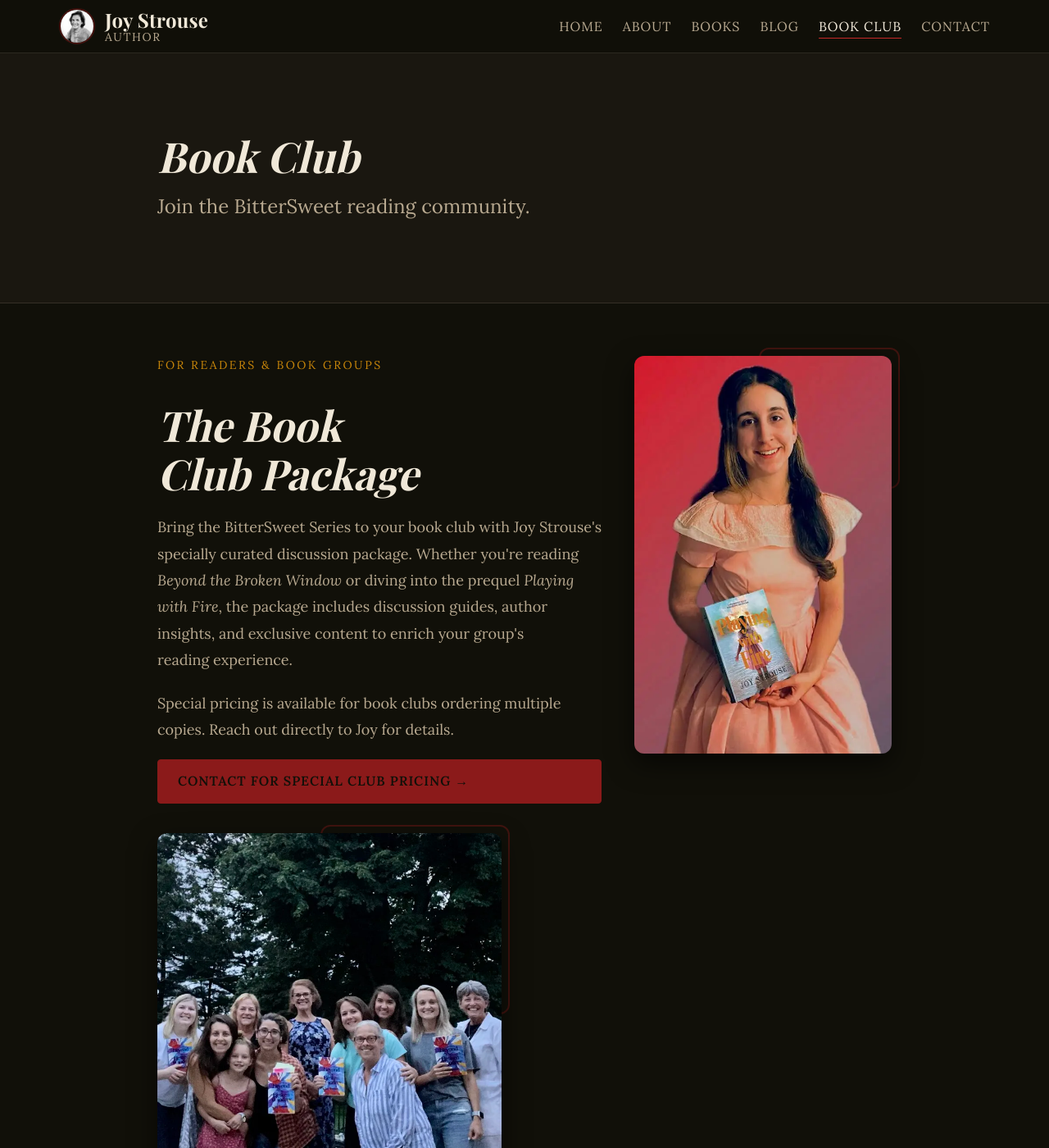
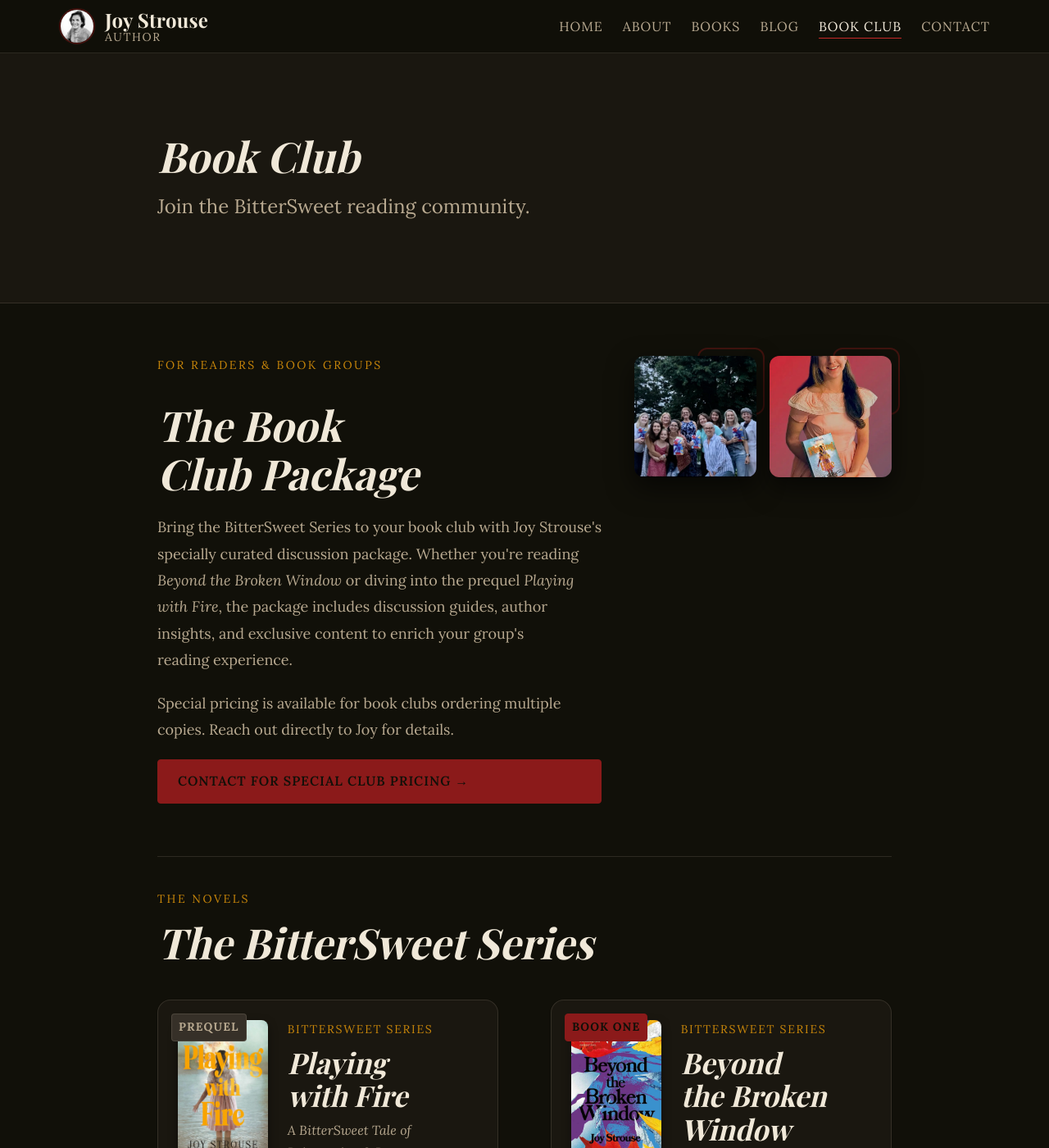
Before and after one commit to JimmyFlame77/joystrouseauthor, a Jekyll site: the page built from book-club.html, in a window 1280 px wide and 1400 px high. Shown: the whole window at 82% size. Built offline with Jekyll 4.4.1, drawn with Linux system fonts in a browser that asks for light colours; some web fonts are replaced.

Commit message:
More book club page updates

```diff
--- a/assets/css/style.css
+++ b/assets/css/style.css
@@ -1043,48 +1043,30 @@ button { cursor: pointer; background: none; border: none; }
   line-height: 1.8;
 }
 
-.bc-inline-image-figure {
-  position: relative;
-  margin: var(--space-4) 0 0;
-  width: min(100%, 420px);
+.bc-intro-gallery {
+  display: grid;
+  grid-template-columns: repeat(2, minmax(0, 1fr));
+  gap: var(--space-4);
+  align-items: start;
 }
 
-.bc-inline-image-figure img {
+.bc-gallery-figure {
+  position: relative;
+  margin: 0;
+  aspect-ratio: 1;
   width: 100%;
-  height: auto;
+}
+
+.bc-gallery-figure img {
+  width: 100%;
+  height: 100%;
   border-radius: var(--radius-lg);
   box-shadow: var(--shadow-lg);
   object-fit: cover;
   display: block;
 }
 
-.bc-inline-image-figure::after {
-  content: '';
-  position: absolute;
-  inset: -10px -10px auto auto;
-  width: 55%;
-  aspect-ratio: 1;
-  border: 2px solid oklch(from var(--color-primary) l c h / 0.4);
-  border-radius: var(--radius-lg);
-  pointer-events: none;
-  z-index: -1;
-}
-
-.bc-image-figure {
-  position: relative;
-  margin: 0;
-}
-
-.bc-image-figure img {
-  width: 100%;
-  height: auto;
-  border-radius: var(--radius-lg);
-  box-shadow: var(--shadow-lg);
-  object-fit: cover;
-  display: block;
-}
-
-.bc-image-figure::after {
+.bc-gallery-figure::after {
   content: '';
   position: absolute;
   inset: -10px -10px auto auto;
@@ -1120,15 +1102,14 @@ button { cursor: pointer; background: none; border: none; }
     grid-template-columns: 1fr;
   }
 
-  .bc-inline-image-figure {
-    width: clamp(200px, 80%, 320px);
+  .bc-intro-gallery {
+    grid-template-columns: 1fr;
+    width: min(100%, 320px);
     margin-inline: auto;
   }
 
-  .bc-image-figure {
-    width: clamp(200px, 70%, 300px);
-    margin-inline: auto;
-    order: -1;
+  .bc-gallery-figure {
+    width: 100%;
   }
 }
 
--- a/book-club.html
+++ b/book-club.html
@@ -17,8 +17,10 @@ permalink: /book-club/
     <p>Bring the BitterSweet Series to your book club with Joy Strouse's specially curated discussion package. Whether you're reading <em>Beyond the Broken Window</em> or diving into the prequel <em>Playing with Fire</em>, the package includes discussion guides, author insights, and exclusive content to enrich your group's reading experience.</p>
     <p>Special pricing is available for book clubs ordering multiple copies. Reach out directly to Joy for details.</p>
     <a href="mailto:joy@joystrouseauthor.com" class="btn btn-primary">Contact for Special Club Pricing &rarr;</a>
+  </div>
 
-    <figure class="bc-inline-image-figure">
+  <div class="bc-intro-gallery" aria-label="Book club images">
+    <figure class="bc-gallery-figure">
       <img
         src="{{ '/assets/images/book-club-group.webp' | relative_url }}"
         alt="A book club group gathered for a discussion"
@@ -28,9 +30,8 @@ permalink: /book-club/
         decoding="async"
       />
     </figure>
-  </div>
 
-  <figure class="bc-image-figure">
+    <figure class="bc-gallery-figure">
       <img
         src="{{ '/assets/images/joy-strouse-book-club-package.webp' | relative_url }}"
         alt="A reader enjoying the BitterSweet Series"
@@ -40,6 +41,7 @@ permalink: /book-club/
         decoding="async"
       />
     </figure>
+  </div>
 
 </div>
 
```
Also changed, not shown: assets/images/christmas-book-club.webp (added). Lines whose indentation alone changed are shown as unchanged.
